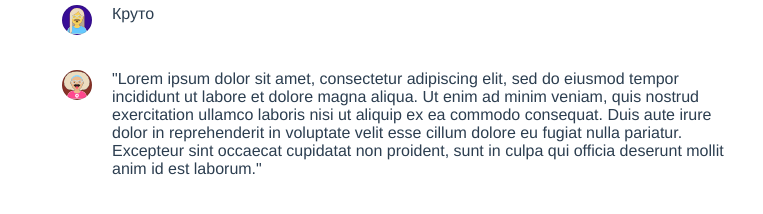
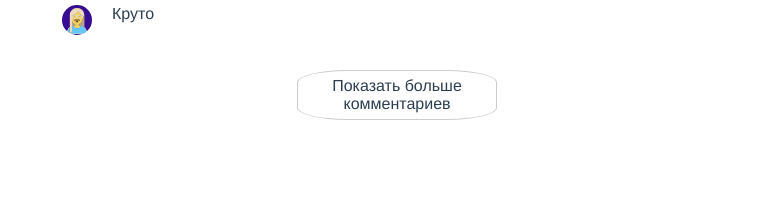
Before and after one commit to Indy660/mini_telegram, a Vue app: page / in a window 1280 px wide. Shown: the part 1120-1334 px from the top of the page, without its empty margins (12-775 px from the left). After the commit the page ends 1298 px from the top, so only its background shows below. Built offline with nearby package versions, Linux system fonts and the light colour scheme.

Commit message:
fix computed prop + show all commentaries button

```diff
--- a/src/components/MainComponent.vue
+++ b/src/components/MainComponent.vue
@@ -23,7 +23,7 @@
                         </div>
                     </div>
                     <div class="feed_content">
-                        <div class="post" v-for="(post, index) in sortPosts()" :key="index">
+                        <div class="post" v-for="(post, index) in sortPosts" :key="index">
                             <div class="original_post">
                                 <div class="avatar"
                                      :style="{backgroundImage: 'url(' + getAvatar(post.avatar) + ')', backgroundColor: randomRGBA(post.avatar)}"
@@ -46,7 +46,7 @@
                             </div>
                             <template v-if="post.comments">
                                 <div class="comments">
-                                    <div class="comment_block" v-for="(comment, index) in post.comments" :key="index">
+                                    <div class="comment_block" v-for="(comment, index) in showComments(post.comments, post.show_all_comments)" :key="index">
                                         <div class="avatar"
                                              :style="{backgroundImage: 'url(' + getAvatar(comment.avatar) + ')', backgroundColor: randomRGBA(comment.avatar)}"
                                             @mouseover="showUserName('comment', comment.id, post.id)" @mouseleave="hideUserName()"
@@ -64,6 +64,11 @@
 <!--                                            <div class="preview" :style="{backgroundImage: `url('${comment.preview}')`}"></div>-->
 <!--                                        </template>-->
                                     </div>
+                                    <template v-if="!post.show_all_comments && Object.keys(post.comments).length > 2">
+                                        <div class="show_all_comments_button">
+                                            <div @click="post.show_all_comments = true, showComments(post.comments, post.show_all_comments)">Показать больше комментариев</div>
+                                        </div>
+                                    </template>
                                 </div>
                             </template>
                         </div>
@@ -117,6 +122,7 @@
                         name_user: 'vasya Panfilov',
                         avatar: 12,
                         preview: 'https://upload.wikimedia.org/wikipedia/commons/3/3c/IC_Blue_Melody_Flipper_CHA_male_EX1_CACIB.jpg',
+                        show_all_comments: false,
                         comments: {
                             1: {
                                 id: 1,
@@ -147,6 +153,7 @@
                         name_user: 'nikita',
                         avatar: 7,
                         preview: 'http://risovach.ru/upload/2014/02/mem/kot-iz-shreka_42712345_big_.jpeg',
+                        show_all_comments: false,
                         comments: {
                             1: {
                                 id: 1,
@@ -170,6 +177,7 @@
                         name_user: 'dima',
                         avatar: 555,
                         preview: '',
+                        show_all_comments: false,
                         comments: {
                             1: {
                                 id: 1,
@@ -188,11 +196,21 @@
             }
         },
         computed: {
-
+            sortPosts() {
+                // console.log('sortPosts')
+                const id_array_reverse = Object.keys(this.posts).sort((a, b) => {
+                    return b - a;
+                });
+                const reverse_posts = {};
+                for (let i = 0; i < id_array_reverse.length; i++) {
+                    reverse_posts[i] = this.posts[id_array_reverse.length - i]
+                }
+                return reverse_posts
+            },
         },
         mounted() {
             const posts = localStorage.getItem('post');
-            posts ? (this.posts = JSON.parse(posts)) : this.sortPosts();
+            posts ? (this.posts = JSON.parse(posts)) : this.posts;
 
             ['drag', 'dragstart', 'dragend', 'dragover', 'dragenter', 'dragleave', 'drop'].forEach(function (evt) {
             this.$refs.fileform.addEventListener(evt, function (e) {
@@ -231,16 +249,22 @@
             // }
         },
         methods: {
-            sortPosts() {
-                // console.log('sortPosts')
-                const id_array_reverse = Object.keys(this.posts).sort((a, b) => {
-                    return b - a;
-                });
-                const reverse_posts = {};
-                for (let i = 0; i < id_array_reverse.length; i++) {
-                    reverse_posts[i] = this.posts[id_array_reverse.length - i]
+            showComments(comments, show_all) {
+                // console.log('showComments')
+                // TODO: можно ли как-то перевести в компьютед свойство?
+                if (show_all) {
+                    return comments
+                } else {
+                    if (Object.keys(comments).length < 3) {
+                        return comments
+                    } else {
+                        const shortArrayComments = Object.keys(comments).slice(0, 2).reduce((result, key) => {
+                            result[key] = comments[key];
+                            return result;
+                        }, {});
+                        return shortArrayComments
+                    }
                 }
-                return reverse_posts
             },
             randomRGBA(id) {
                 // let o = Math.round;
@@ -276,19 +300,19 @@
                 if (this.text_new_post || this.files[this.files.length - 1]) {
                     const id_post = parseInt(this.findLastIdPost()) + 1;
                     // console.log(id_post)
-                    // от 1 до 4 раз ещё будет сгенерирован комментарийй
-                    const time_generate_comment = Math.floor(Math.random() * 4) + 1;
+                    // от 1 до 8 раз ещё будет сгенерирован комментарийй
+                    const time_generate_comment = Math.floor(Math.random() * 8) + 1;
                     // console.log('time_generate_comment', time_generate_comment)
                     const post = {
                         id: id_post,
                         text: this.text_new_post,
                         avatar: 1,
                         name_user: this.user_info.name_user,
-                        preview: this.files[this.files.length -1],
+                        preview: this.files[this.files.length -1] ? this.files[this.files.length -1] : '',
+                        show_all_comments: false,
                         comments: {}
                     };
-                    this.posts[id_post] = post;
-                    this.sortPosts();
+                    this.$set(this.posts, id_post, post)
                     this.text_new_post = '';
                     this.files = [];
                     this.generateRandomComments(id_post, time_generate_comment)
@@ -323,7 +347,7 @@
                     this.$set(this.posts[id_post].comments, index_comment, obj_comment);
                     // console.log(1, this.posts[id_post].comments[index_comment])
                     // this.sortPosts()
-                    this.$forceUpdate()
+                    // this.$forceUpdate()
                 };
 
                await new Promise(resolve => {
@@ -344,22 +368,6 @@
                 // clearTimeout(timerId);
 
             },
-            // findLastIdPost2(data_key) {
-                // this.posts
-                // console.log(data_key, 'closure')
-                // console.log(this[data_key], 'closure11')
-                // console.log(this.posts['4'])
-                // console.log(this.posts[4].comments, 'closure11')
-                // if (this[data_key] && Object.keys(this[data_key]) && Object.keys(this[data_key]).length > 0) {
-                //     console.warn(111, Object.keys(this[data_key]))
-                //     const sorted_id = Object.keys(this[data_key]).sort((a, b) => {
-                //         return b - a;
-                //     });
-                //     return sorted_id[0]
-                // } else {
-                //     return 1
-                // }
-            // },
             findLastIdComment(data_key) {
                 console.log(this.posts[data_key], this.posts[data_key].comments)
                 if (Object.keys(this.posts[data_key]) && Object.keys(this.posts[data_key].comments) && Object.keys(this.posts[data_key].comments).length > 0) {
@@ -383,9 +391,15 @@
                     return 1
                 }
             },
-            // findLastIndex() {
-            //
-            // },
+            downloadRandomImage() {
+                fetch('https://picsum.photos/200/150')
+                    .then((response) => {
+                        return response.json();
+                    })
+                    .then((data) => {
+                        console.log(data);
+                    });
+            },
             showUserName(type, id, post_id) {
                 // console.log(this.show_user_name);
                 this.$set(this.show_user_name, 'type', type);
@@ -513,10 +527,12 @@
                                 cursor: pointer;
                                 border: 1px solid rgba(0, 0, 0, .2);
                                 &.disabled {
+                                    color: #ffffff38;
                                     cursor: auto;
                                     background-color: rgba(18, 16, 33, 0.65);
                                 }
                                 &.active {
+                                    color: white;
                                     background-color: #3440ed;
                                     &:hover {
                                         background-color: #3560ed;
@@ -526,7 +542,6 @@
                                     }
                                 }
                                 .text {
-                                    color: white;
                                     font-size: 14px;
                                     text-align: center;
                                 }
@@ -669,6 +684,23 @@
                                         text-overflow: ellipsis;
                                     }
                                 }
+                                .show_all_comments_button {
+                                    width: 200px;
+                                    height: 50px;
+                                    display: flex;
+                                    align-items: center;
+                                    justify-content: center;
+                                    cursor: pointer;
+                                    border: 1px solid rgba(0, 0, 0, .2);
+                                    border-radius: 25%;
+                                    margin: auto;
+                                    &:hover {
+                                        background-color: #c2caed;
+                                    }
+                                    &:active {
+                                        background-color: #698aed;
+                                    }
+                                }
                             }
                         }
                     }
```
Also changed, not shown: 1 other file (tests, documents, lock files or other folders).
